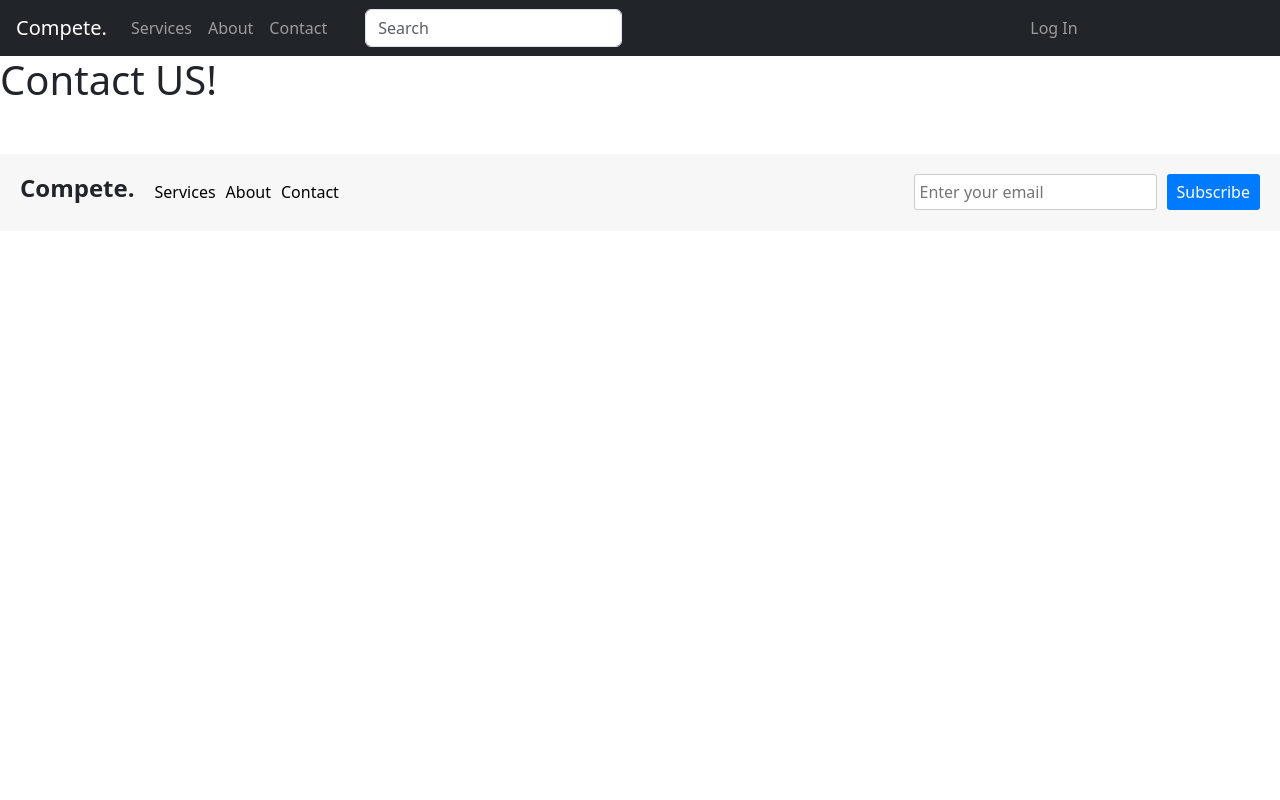
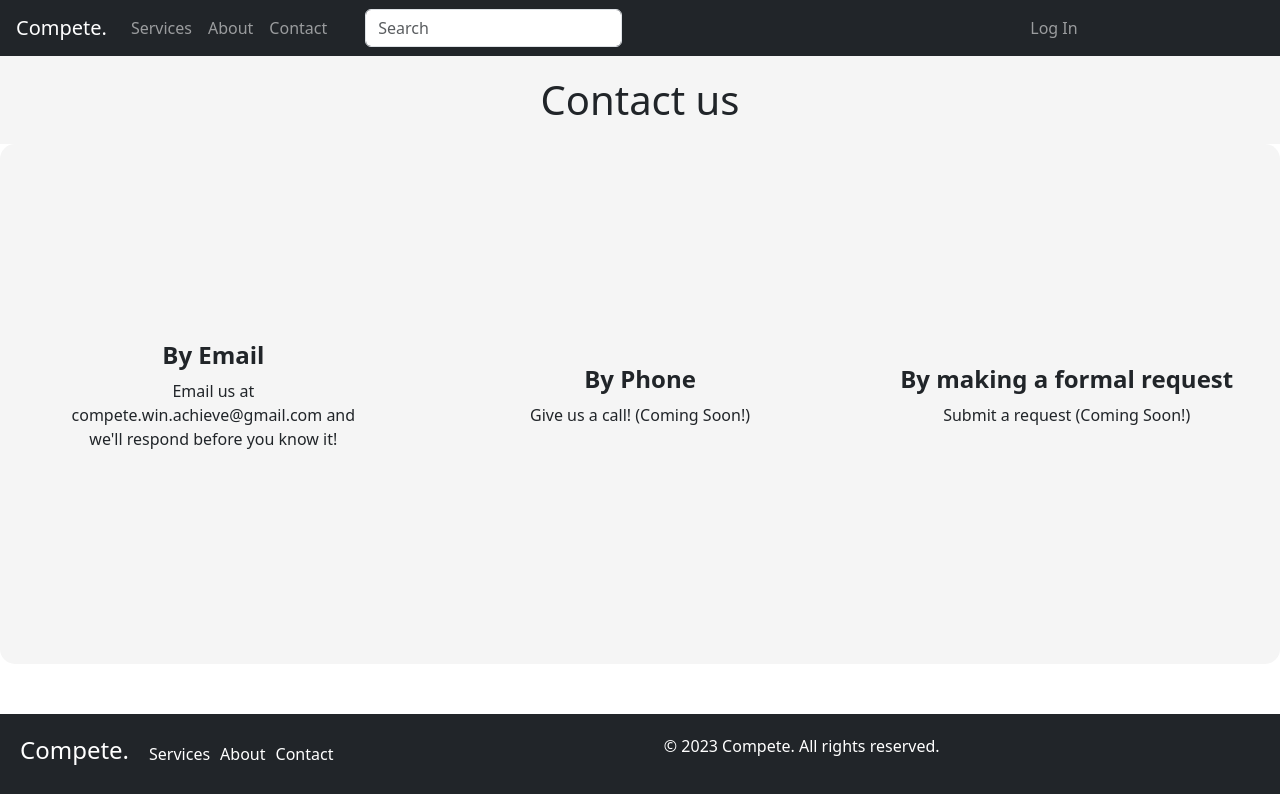
Before and after one commit to teodortopan/compete-front, a React (Vite) app in the folder front-end/: page /contact in a window 1280 px wide. Built offline with nearby package versions, Linux system fonts and the light colour scheme; no server answers.

Commit message:
polished code, added landing page

```diff
--- a/front-end/src/App.jsx
+++ b/front-end/src/App.jsx
@@ -4,7 +4,7 @@ import axios from 'axios';
 import Home from './components/home/home';
 import Services from './components/services';
 import About from './components/about';
-import Contact from './components/contact';
+import Contact from './components/contact/contact';
 import Navigation from './components/navigation/navigation';
 import SignUp from './components/login/signup';
 import Login from './components/login/login';
@@ -13,6 +13,7 @@ import Footer from './components/footer/footer';
 import Event from './components/event/event'
 import Creator from './components/creator/creator';
 import UserEvents from './components/userEvents/userEvents';
+import Landing from './components/landing/landing';
 
 const App = () => {
   const [data, setData] = useState([]);
@@ -132,7 +133,8 @@ const App = () => {
         userId={userId}
       />
       <Routes>
-        <Route exact path='/' element={<Home filterDataByCategory={filterDataByCategory} filteredData={filteredData} onEventId={handleEventId} onEventTitle={handleEventTitle} successMessage={successMessage} deleteMessage={deleteMessage} loginMessage={loginMessage} setLoginMessage={setLoginMessage} reviewPopup={reviewPopup} setReviewPopup={setReviewPopup} name={name} eventId={eventId} userId={userId} setReviewerStatus={setReviewerStatus}/>} />
+        <Route exact path='/' element={<Landing />} />
+        <Route path='/home' element={<Home filterDataByCategory={filterDataByCategory} filteredData={filteredData} onEventId={handleEventId} onEventTitle={handleEventTitle} successMessage={successMessage} deleteMessage={deleteMessage} loginMessage={loginMessage} setLoginMessage={setLoginMessage} reviewPopup={reviewPopup} setReviewPopup={setReviewPopup} name={name} eventId={eventId} userId={userId} setReviewerStatus={setReviewerStatus}/>} />
         <Route path='/services' element={<Services />} />
         <Route path='/about' element={<About />} />
         <Route path='/contact' element={<Contact />} />
--- a/front-end/src/components/contact.jsx
+++ /dev/null
@@ -1,9 +0,0 @@
-const Contact = () => {
-  return (
-    <>
-      <h1>Contact US!</h1>
-    </>
-  )
-}
-
-export default Contact
--- /dev/null
+++ b/front-end/src/components/contact/contact.css
@@ -0,0 +1,41 @@
+.contact-container {
+  background-color: #f5f5f5;
+  height: 65vh;
+  display: flex;
+  justify-content: center;
+  align-items: center;
+  flex-direction: row;
+  border-radius: 15px;
+}
+
+.header-container {
+  width: 100%;
+  background-color: #f5f5f5;
+  text-align: center;
+  padding: 20px;
+}
+
+.contact-header {
+  margin: 0;
+}
+
+.contact-method {
+  flex: 1;
+  display: flex;
+  flex-direction: column;
+  justify-content: center;
+  align-items: center;
+  text-align: center;
+  padding: 20px;
+}
+
+.contact-method-name {
+  font-size: 24px;
+  font-weight: bold;
+  margin-bottom: 10px;
+}
+
+.contact-method-description {
+  font-size: 16px;
+  max-width: 300px;
+}
--- /dev/null
+++ b/front-end/src/components/contact/contact.jsx
@@ -0,0 +1,28 @@
+import React from "react"
+import './contact.css'
+
+const Contact = () => {
+  return (
+    <>
+      <div className="header-container">
+        <h1 className="contact-header">Contact us</h1>
+      </div>
+      <div className="contact-container">
+        <div className="contact-method">
+          <h2 className="contact-method-name">By Email</h2>
+          <p className="contact-method-description">Email us at compete.win.achieve@gmail.com and we'll respond before you know it!</p>
+        </div>
+        <div className="contact-method">
+          <h2 className="contact-method-name">By Phone</h2>
+          <p className="contact-method-description">Give us a call! (Coming Soon!)</p>
+        </div>
+        <div className="contact-method">
+          <h2 className="contact-method-name">By making a formal request</h2>
+          <p className="contact-method-description">Submit a request (Coming Soon!)</p>
+        </div>
+      </div>
+    </>
+  )
+}
+
+export default Contact
--- a/front-end/src/components/creator/creator.jsx
+++ b/front-end/src/components/creator/creator.jsx
@@ -312,7 +312,7 @@ const Creator = ({username, user_id}) => {
           </div>
         </div>
         <div className={`form-group ${error ? 'error' : ''}`}>
-          <label htmlFor="price">Price</label>
+          <label htmlFor="price">Participation Fee</label>
           <input
             type="number"
             id="price"
--- a/front-end/src/components/event/event.jsx
+++ b/front-end/src/components/event/event.jsx
@@ -27,7 +27,7 @@ const Event = ({ eventId, eventTitle, userId, name, phoneNumber, setSuccessMessa
     return <div>Loading...</div>;
   }
 
-  const { title, description, organizer, location, event_time, date, price, images, user_id } = eventData;
+  const { title, description, organizer, location, event_time, date, price, images, user_id, participants } = eventData;
 
   const handlePopup = () => {
     setConfirmationPopup(true);
@@ -96,6 +96,10 @@ const Event = ({ eventId, eventTitle, userId, name, phoneNumber, setSuccessMessa
           <p className="individual-time">Event Time: {event_time}</p>
           <p className="individual-date">Date: {date.substring(0, 10)}</p>
           <p className="individual-price">Participation fee: {price}$</p>
+          <h3>Participants:</h3>
+          {participants?.map((participant, index) => (
+            <p key={index}>{participant[0].name} / {participant[0].phone_number}</p>
+          ))}
           <button className="individual-delete-button" onClick={handlePopup}>
             Delete Event
           </button>
--- a/front-end/src/components/footer/footer.css
+++ b/front-end/src/components/footer/footer.css
@@ -1,6 +1,6 @@
 .footer {
   grid-column: 1 / span 2;
-  background-color: rgba(245, 245, 245, 0.8);
+  background-color: #212529;
   padding: 20px;
   margin-top: 50px;
 }
@@ -18,8 +18,8 @@
 
 .website-name {
   font-size: 24px;
-  font-weight: bold;
   margin-right: 20px;
+  color: white;
 }
 
 .footer-links {
@@ -34,7 +34,7 @@
 }
 
 .footer-links li a {
-  color: #000;
+  color: white;
   text-decoration: none;
 }
 
@@ -63,6 +63,10 @@
   cursor: pointer;
 }
 
+.copyright-company-text {
+  color: white;
+}
+
 .newsletter-form button:hover {
   background-color: #0056b3;
 }
--- a/front-end/src/components/footer/footer.jsx
+++ b/front-end/src/components/footer/footer.jsx
@@ -8,21 +8,22 @@ const Footer = () => {
             <h1 className="website-name">Compete.</h1>
             <ul className="footer-links">
               <li>
-                <a href="/services">Services</a>
+                <a className='link-name' href="/services">Services</a>
               </li>
               <li>
-                <a href="/about">About</a>
+                <a className='link-name' href="/about">About</a>
               </li>
               <li>
-                <a href="/contact">Contact</a>
+                <a className='link-name' href="/contact">Contact</a>
               </li>
             </ul>
           </div>
+          <p className='copyright-company-text'>&copy; {new Date().getFullYear()} Compete. All rights reserved.</p>
           <div className="footer-right">
-            <form className="newsletter-form">
+            {/* <form className="newsletter-form">
               <input type="email" placeholder="Enter your email" />
               <button type="submit">Subscribe</button>
-            </form>
+            </form> */}
           </div>
         </div>
       </footer>
--- /dev/null
+++ b/front-end/src/components/landing/landing.css
@@ -0,0 +1,42 @@
+.saas-landing {
+  background-image: url('path/to/trophy-image.jpg');
+  background-size: cover;
+  background-position: center;
+  height: 100vh;
+  display: flex;
+  justify-content: center;
+  align-items: center;
+}
+
+.saas-landing-header {
+  text-align: center;
+  color: black;
+  background-color: rgba(255, 255, 255, 0.3);
+  padding: 30px;
+  border-radius: 5px;
+  max-width: 600px;
+}
+
+.saas-landing-title {
+  font-size: 36px;
+  font-weight: bold;
+  margin-bottom: 20px;
+}
+
+.saas-landing-description {
+  font-size: 18px;
+  margin-bottom: 30px;
+}
+
+.saas-landing-button {
+  background-color: #007bff;
+  color: #ffffff;
+  padding: 10px 20px;
+  border-radius: 5px;
+  text-decoration: none;
+  font-size: 20px;
+}
+
+.saas-landing-button:hover {
+  background-color: #0056b3;
+}
--- /dev/null
+++ b/front-end/src/components/landing/landing.jsx
@@ -0,0 +1,20 @@
+import React from 'react';
+import './Landing.css'; // You can create the CSS file to style the components
+
+const Landing = () => {
+  const backgroundImageURL = 'https://external-content.duckduckgo.com/iu/?u=https%3A%2F%2Ftse4.mm.bing.net%2Fth%3Fid%3DOIP.TwmPxPlcrAmrotIYubtlQwHaHa%26pid%3DApi&f=1&ipt=722b98a539ba678da0a51646a05b09227aa5a3a96672fe23434d2268475bf4ec&ipo=images'; // Replace this with the URL of your trophy image
+  console.log(window.screen.height, window.screen.width)
+  return (
+    <div className="saas-landing">
+      <div className="saas-landing-header">
+        <h1 className="saas-landing-title">Compete. Win. Achieve.</h1>
+        <p className="saas-landing-description">
+          Discover competitions near you and showcase your skills to win awards and recognition.
+        </p>
+        <a href="/home" className="saas-landing-button">Get Started</a>
+      </div>
+    </div>
+  );
+};
+
+export default Landing;
--- a/front-end/src/components/navigation/navigation.jsx
+++ b/front-end/src/components/navigation/navigation.jsx
@@ -23,7 +23,7 @@ const Navigation = ({ filterDataByCategory, setSearchText, isAuthenticated, user
 
   return (
     <Navbar bg="dark" variant="dark" expand="lg">
-      <Navbar.Brand as={Link} to="/" style={{ marginLeft: '1rem' }}>
+      <Navbar.Brand as={Link} to="/home" style={{ marginLeft: '1rem' }}>
         Compete.
       </Navbar.Brand>
       <Navbar.Toggle aria-controls="basic-navbar-nav" />
```
